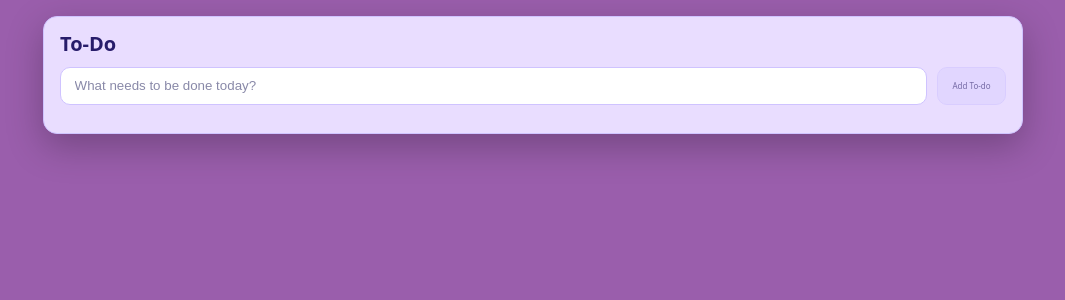
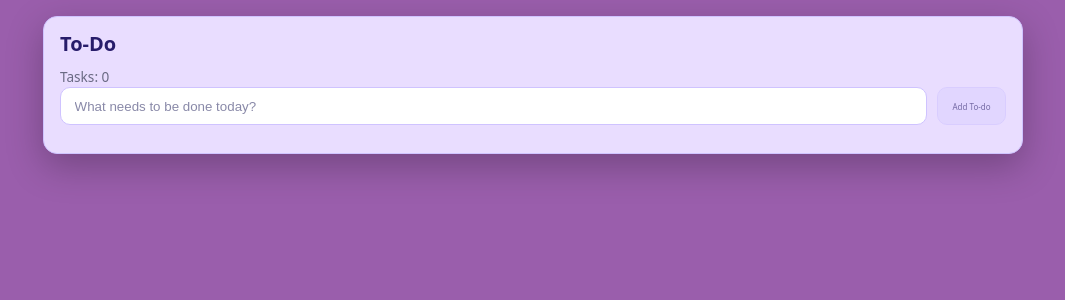
Before and after one commit to matthewlekman/to-do-app, a React (Vite) app: page / in a window 1280 px wide. Shown: the top 300 px of the page, without its empty margins (107-1172 px from the left). Built offline with nearby package versions, Linux system fonts and the light colour scheme.

Commit message:
added a task counter

```diff
--- a/src/components/ToDo.tsx
+++ b/src/components/ToDo.tsx
@@ -67,7 +67,7 @@ const TodoApp = () => {
     <div className="board">
        <div className="column">
          <h1 className="title">To-Do</h1> {/* Title of the app */}
-
+         <div className="counter">Tasks: {todos.length}</div>
          {/* Input row groups the input and button nicely */}
          <div className="input-row">
            {/* Every time user types in input field, onChange runs and newToDo is assigned a value */}
--- a/src/index.css
+++ b/src/index.css
@@ -60,12 +60,12 @@ button:focus-visible {
 }
 
 html, body, #root {
-  height: 100%;
+  height: 100%;   /* make them fill the full viewport */
   margin: 0;
 }
 
 body {
   display: flex;
-  align-items: center;     /* center vertically */
-  justify-content: center; /* center horizontally */
+  align-items: center;     /* centers vertically */
+  justify-content: center; /* centers horizontally */
 }
--- a/src/styles/ToDo.css
+++ b/src/styles/ToDo.css
@@ -61,6 +61,12 @@ body {
   box-shadow: 0 0 0 4px var(--ring);
 }
 
+.counter{
+  font-size: .85rem;
+  color: var(--muted);
+  align-self: center;
+}
+
 .btn{
   padding: .65rem .9rem;
   border-radius: 10px;
```
